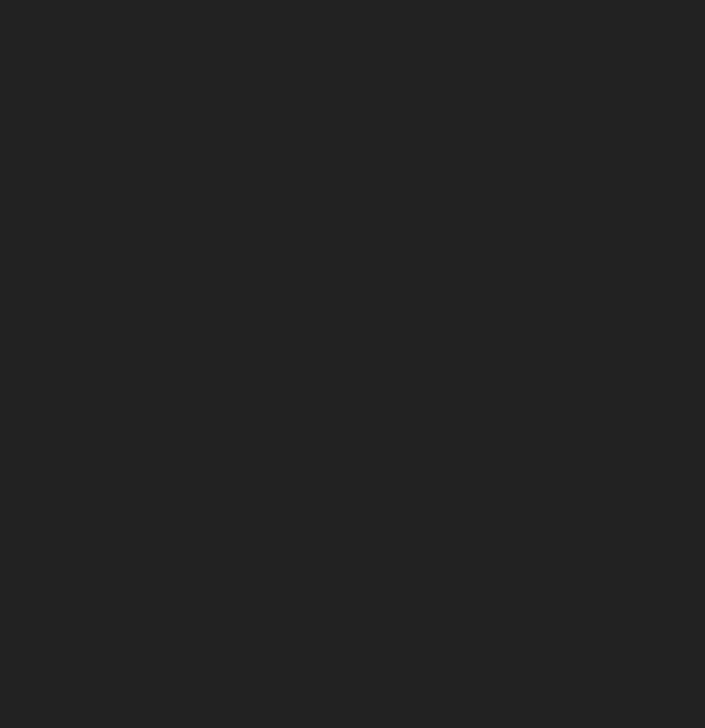
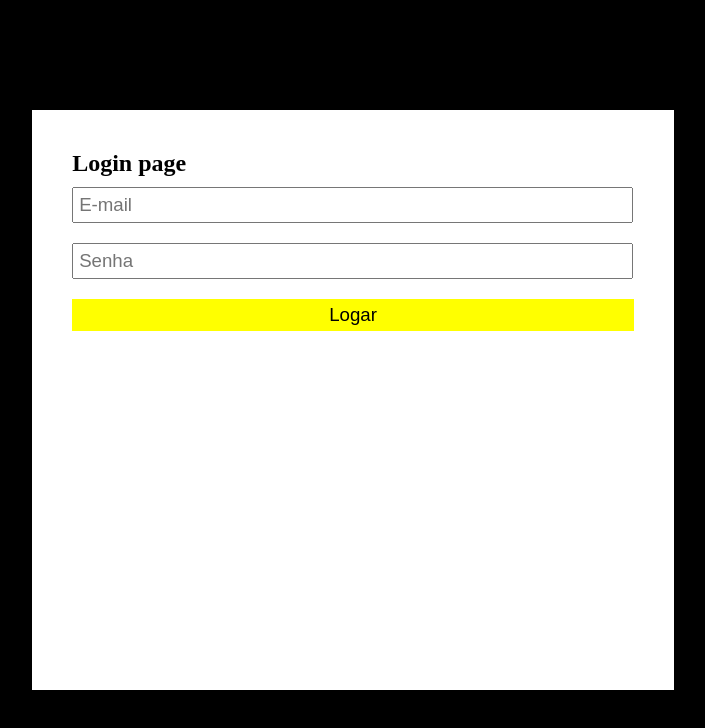
Before and after one commit to enricorobazza/capacitacaoReact, a React (Create React App) app: page / in a window 1280 px wide. Shown: the top 728 px of the page, without its empty margins (287-992 px from the left). Built offline with nearby package versions, Linux system fonts and the light colour scheme.

Commit message:
Added components to login:

```diff
--- a/src/Pages/Login/index.js
+++ b/src/Pages/Login/index.js
@@ -1,10 +1,17 @@
 import React from 'react';
-import {Background} from './styles';
+import {Background, Container, Input, Button} from './styles';
 
 function Login(){
     return(
         <>
-            <Background></Background>
+            <Background>
+                <Container>
+                    <h2>Login page</h2>
+                    <Input placeholder="E-mail"></Input>
+                    <Input placeholder="Senha" type="password"></Input>
+                    <Button>Logar</Button>
+                </Container>
+            </Background>
         </>
     );
 }
--- a/src/Pages/Login/styles.js
+++ b/src/Pages/Login/styles.js
@@ -1,7 +1,34 @@
 import styled from 'styled-components';
 
 export const Background = styled.div`
-    background-color: #222;
+    background-color: #000;
     width: 100vw;
     height: 100vh;
+    display: flex;
+    justify-content: center;
+    align-items:center;
 `;
+
+export const Container = styled.div`
+    min-width: 500px;
+    min-height: 500px;
+    background-color: #fff;
+    padding: 40px;
+`;
+
+
+export const Input = styled.input`
+    padding: 5px 5px;
+    width: calc(100% - 15px);
+    font-size: 14pt;
+    margin: 10px 0px;
+`;
+
+export const Button = styled.button`
+    padding: 5px 0;
+    width: 100%;
+    font-size: 14pt;
+    border: none;
+    background-color: #ff0;
+    margin:10px 0px;
+`;
```
